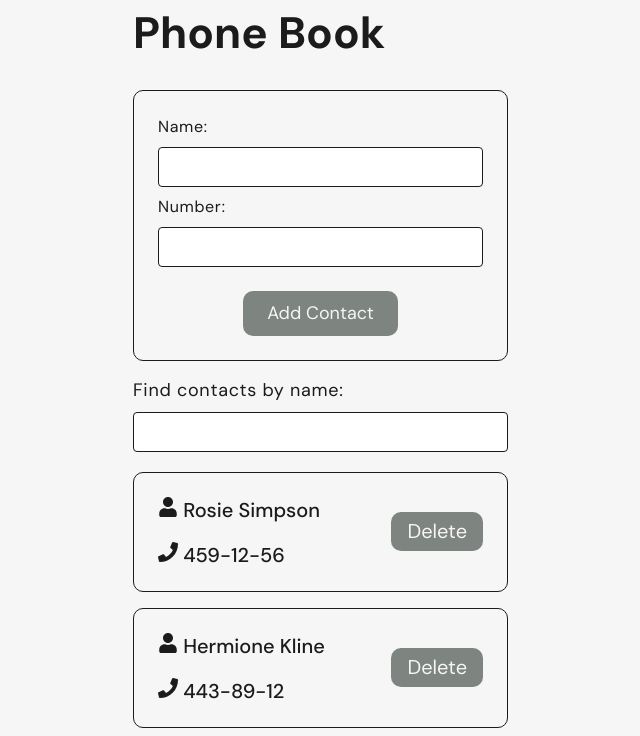
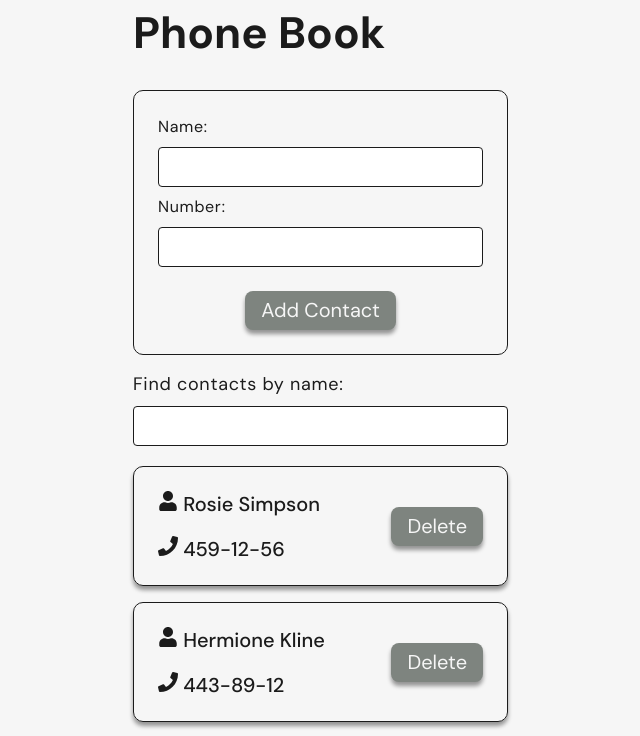
Before and after one commit to VPresich/goit-react-hw-03, a React (Vite) app: page / in a window 1280 px wide. Shown: the top 736 px of the page, without its empty margins (155-795 px from the left). Built offline with nearby package versions, Linux system fonts and the light colour scheme.

Commit message:
change css

```diff
--- a/src/css/index.css
+++ b/src/css/index.css
@@ -1,4 +1,4 @@
-@import 'modern-normalize/modern-normalize.css';
+@import url('modern-normalize/modern-normalize.css');
 
 @import url('./utils/variables.css');
 @import url('./utils/visually-hidden.css');
--- a/src/jsx/components/contact-form/ContactForm.jsx
+++ b/src/jsx/components/contact-form/ContactForm.jsx
@@ -1,5 +1,6 @@
 import { useState } from 'react';
 import styles from './ContactForm.module.css';
+import { CustomButton } from '../custom-button/CustomButton';
 
 export const ContactForm = ({ onAddContact }) => {
   const [name, setName] = useState('');
@@ -39,9 +40,7 @@ export const ContactForm = ({ onAddContact }) => {
           onChange={event => setPhone(event.target.value)}
         />
       </div>
-      <button className={styles.add} type="submit">
-        Add Contact
-      </button>
+      <CustomButton type="submit">Add Contact</CustomButton>
     </form>
   );
 };
--- a/src/jsx/components/contact-form/ContactForm.module.css
+++ b/src/jsx/components/contact-form/ContactForm.module.css
@@ -39,29 +39,6 @@
   border: 1px solid var(--secondary-color);
 }
 
-.add {
-  cursor: pointer;
-  width: auto;
-  text-align: center;
-  padding-top: 12px;
-  padding-bottom: 12px;
-  padding-right: 24px;
-  padding-left: 24px;
-  border-radius: 10px;
-  color: var(--primary-color);
-  border: none;
-  background-color: var(--accent-color);
-  font-family: inherit;
-  font-size: 18px;
-  font-weight: 400;
-  transition: background-color 500ms cubic-bezier(0.4, 0, 0.2, 1);
-}
-
-.add:hover,
-.add:focus {
-  background-color: var(--btn-accent-color);
-}
-
 @media screen and (min-width: 768px) {
   .form {
     width: 375px;
--- a/src/jsx/components/contacts-list/ContactItem.jsx
+++ b/src/jsx/components/contacts-list/ContactItem.jsx
@@ -1,5 +1,6 @@
 import styles from './ContactItem.module.css';
 import { FaUser, FaPhone } from 'react-icons/fa';
+import { CustomButton } from '../custom-button/CustomButton';
 
 export const ContactItem = ({
   contact: { id, name, number },
@@ -15,9 +16,9 @@ export const ContactItem = ({
           <FaPhone /> {number}
         </p>
       </div>
-      <button className={styles.delete} onClick={() => onDeleteContact(id)}>
+      <CustomButton onClick={() => onDeleteContact(id)} typeBtn={'button'}>
         Delete
-      </button>
+      </CustomButton>
     </>
   );
 };
--- a/src/jsx/components/contacts-list/ContactItem.module.css
+++ b/src/jsx/components/contacts-list/ContactItem.module.css
@@ -10,28 +10,6 @@
   font-weight: 400;
 }
 
-.delete {
-  cursor: pointer;
-  width: auto;
-  text-align: center;
-  padding-top: 8px;
-  padding-bottom: 8px;
-  padding-right: 12px;
-  padding-left: 12px;
-  border-radius: 10px;
-  color: var(--primary-color);
-  border: none;
-  background-color: var(--accent-color);
-  font-family: inherit;
-  font-size: 16px;
-  font-weight: 400;
-}
-
-.delete:hover,
-.delete:focus {
-  background-color: var(--btn-accent-color);
-}
-
 @media screen and (min-width: 768px) {
   .info {
     row-gap: 20px;
@@ -42,21 +20,10 @@
     font-size: 20px;
     font-weight: 500;
   }
-
-  .delete {
-    padding-right: 16px;
-    padding-left: 16px;
-    font-size: 20px;
-  }
 }
 
 @media screen and (min-width: 1440px) {
   .info {
     row-gap: 24px;
   }
-
-  .delete {
-    padding-right: 20px;
-    padding-left: 20px;
-  }
 }
--- a/src/jsx/components/contacts-list/ContactsList.module.css
+++ b/src/jsx/components/contacts-list/ContactsList.module.css
@@ -14,6 +14,7 @@
   padding: 16px;
   border-radius: 10px;
   border: 1px solid var(--secondary-color);
+  box-shadow: 0 4px 4px rgba(0, 0, 0, 0.4);
 }
 
 @media screen and (min-width: 768px) {
--- /dev/null
+++ b/src/jsx/components/custom-button/CustomButton.jsx
@@ -0,0 +1,9 @@
+import styles from './CustomButton.module.css';
+
+export const CustomButton = ({ onClick, typeBtn, children }) => {
+  return (
+    <button className={styles.btn} onClick={onClick} type={typeBtn}>
+      {children}
+    </button>
+  );
+};
--- /dev/null
+++ b/src/jsx/components/custom-button/CustomButton.module.css
@@ -0,0 +1,37 @@
+.btn {
+  cursor: pointer;
+  width: auto;
+  text-align: center;
+  padding-top: 8px;
+  padding-bottom: 8px;
+  padding-right: 12px;
+  padding-left: 12px;
+  border-radius: 8px;
+  color: var(--primary-color);
+  border: none;
+  background-color: var(--accent-color);
+  font-family: inherit;
+  font-size: 16px;
+  font-weight: 400;
+  box-shadow: 0 4px 4px rgba(0, 0, 0, 0.4);
+}
+
+.btn:hover,
+.bth:focus {
+  background-color: var(--btn-accent-color);
+}
+
+@media screen and (min-width: 768px) {
+  .btn {
+    padding-right: 16px;
+    padding-left: 16px;
+    font-size: 20px;
+  }
+}
+
+@media screen and (min-width: 1440px) {
+  .btn {
+    padding-right: 20px;
+    padding-left: 20px;
+  }
+}
--- a/src/jsx/components/search-box/SearchBox.module.css
+++ b/src/jsx/components/search-box/SearchBox.module.css
@@ -1,4 +1,5 @@
 .searchbox {
+  max-width: 375px;
   display: flex;
   flex-direction: column;
   align-items: flex-start;
```
